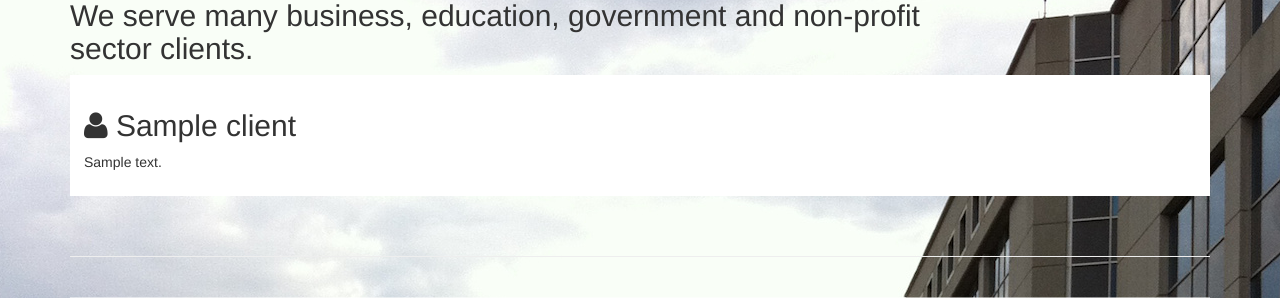
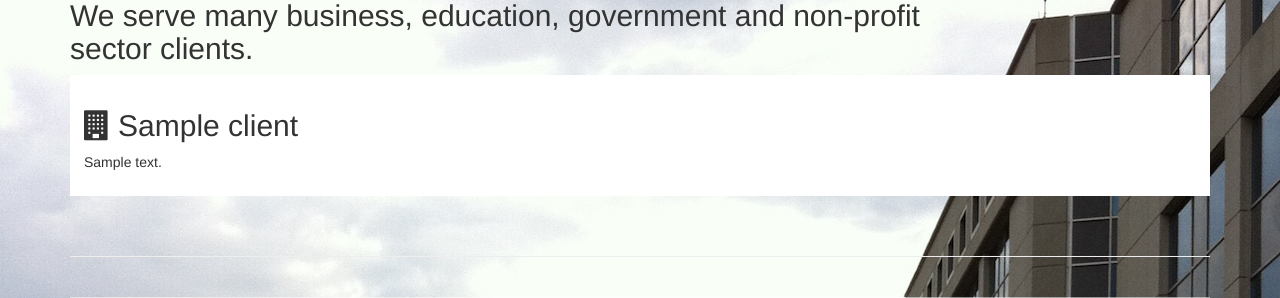
Before and after one commit to ACLARKNET/aclarknet-django, a Django app: page /about/clients in a window 1280 px wide. Shown: the part 209-507 px from the top of the page. Run offline with Django 3.2, Linux system fonts and the light colour scheme; tables that the repository leaves empty hold one stand-in row (values such as "Sample post"); some libraries are stand-ins or nearby versions.

Commit message:
Update(s)

```diff
--- a/aclarknet/aclarknet/aclarknet/templates/clients.html
+++ b/aclarknet/aclarknet/aclarknet/templates/clients.html
@@ -12,7 +12,7 @@
     <h2 class="width">We serve many business, education, government and non-profit sector clients.</h2>
     {% for client in clients %}
     <div class="background-white padding">
-        <h2><i class="fa fa-user"></i>&nbsp;{{ client.name }}</h2>
+        <h2><i class="fa fa-building"></i>&nbsp;{{ client.name }}</h2>
         <p>{{ client.text }}</p>
     </div>
     <br />
```
